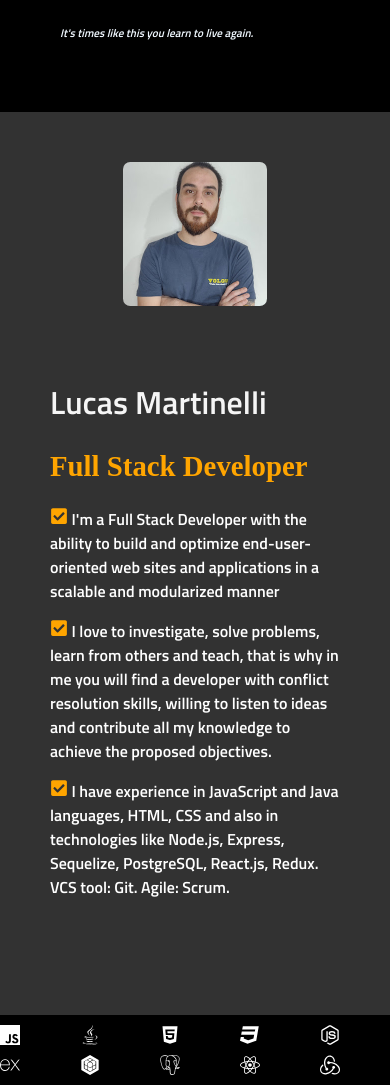
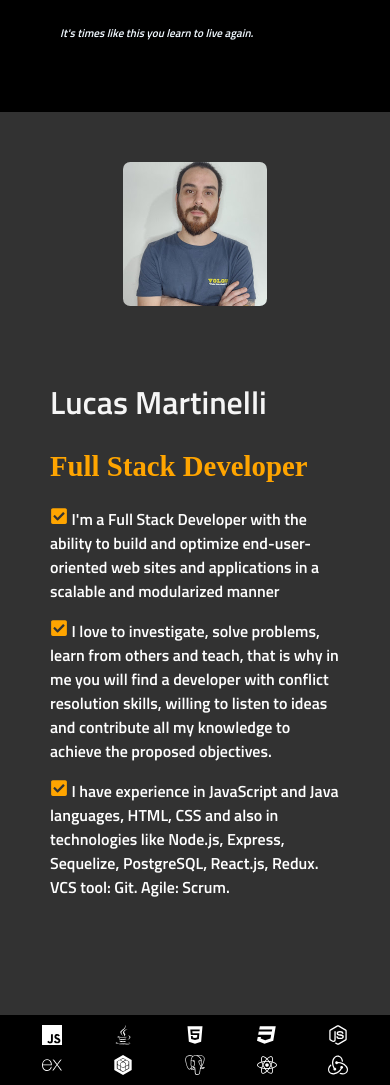
Before and after one commit to martinellilucas/portfolio, a React (Create React App) app in the folder client/: page / in a window 390 px wide. Shown: the part 380-1465 px from the top of the page. Built offline with nearby package versions, Linux system fonts and the light colour scheme.

Commit message:
techs adjustment

```diff
--- a/client/src/components/About/About.module.css
+++ b/client/src/components/About/About.module.css
@@ -80,7 +80,7 @@
     padding-top: 10px;
     padding-bottom: 10px;
     grid-gap: 10px;
-    grid-template-columns: repeat(5, 1fr);
+    grid-template-columns: repeat(5, 20px);
   }
   .tech {
     width: 20px;
```
